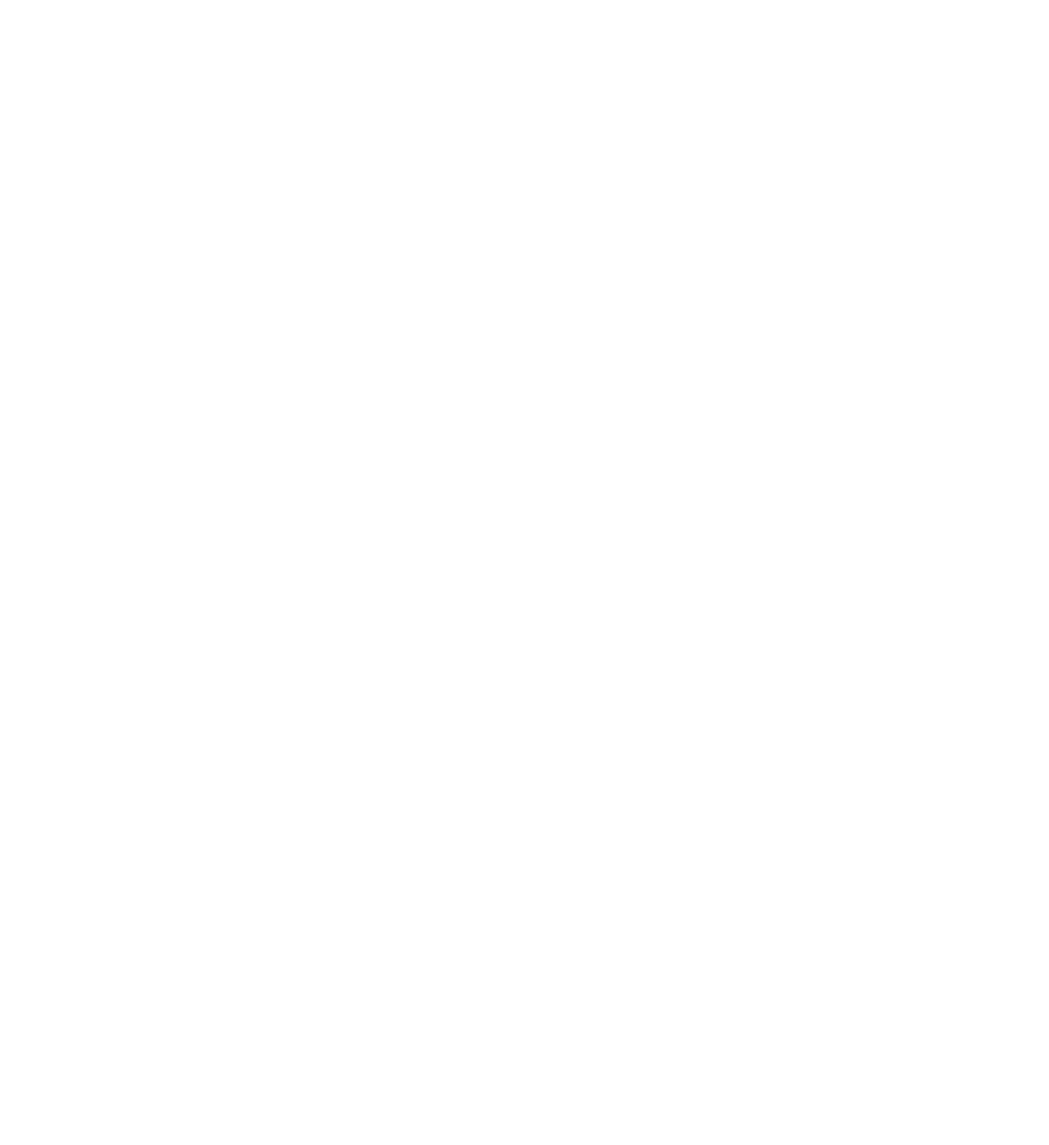
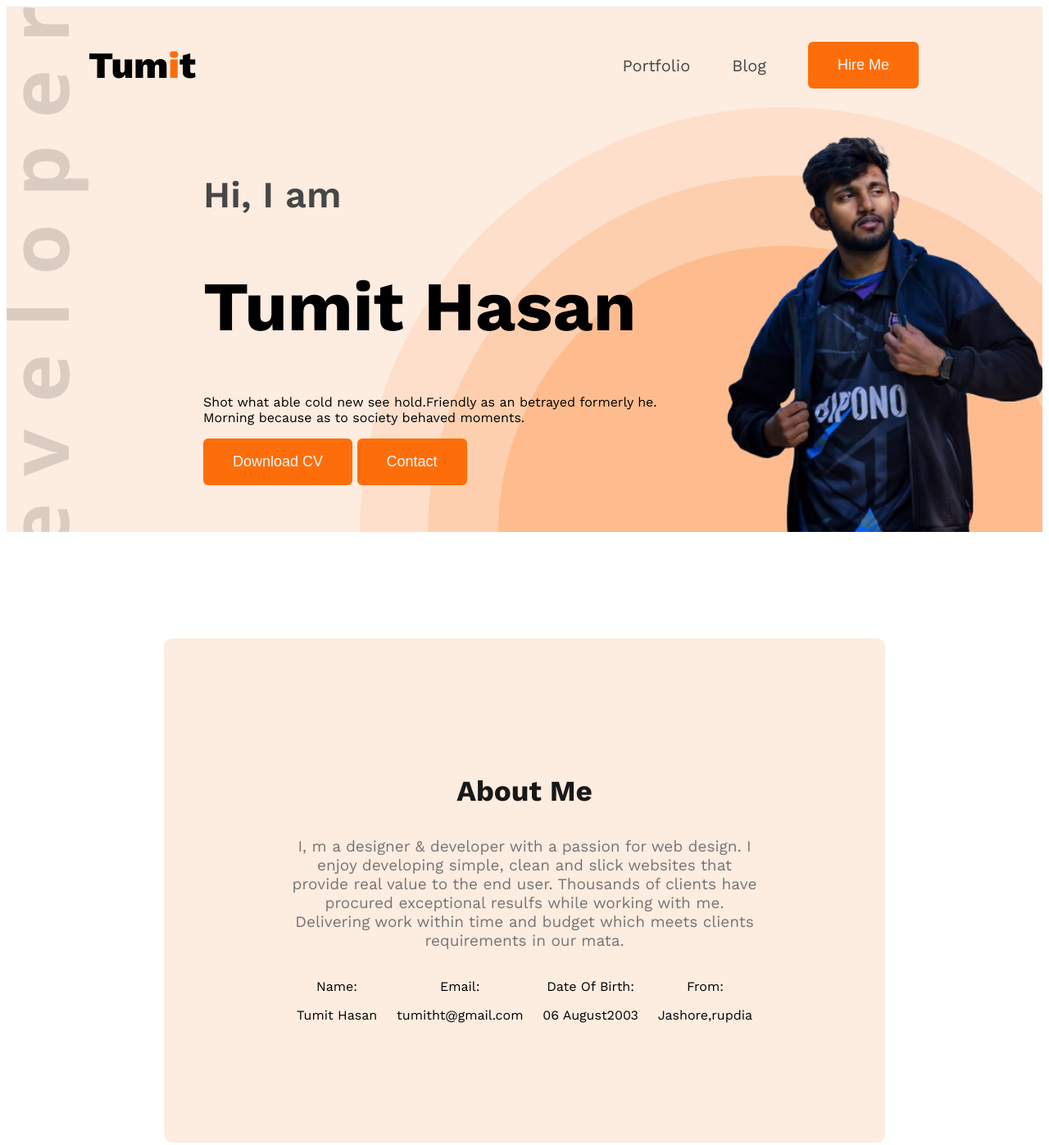
Before and after one commit to TIMIT75E/my-dev-portfolio, a plain HTML site: page index.html in a window 1280 px wide. Shown: the top 1397 px of the page at 82% size. Before the commit the page ends 800 px from the top, so only its background shows below. Drawn offline with nearby package versions, Linux system fonts and the light colour scheme.

Commit message:
added some skills

```diff
--- a/index.html
+++ b/index.html
@@ -4,13 +4,87 @@
     <meta charset="UTF-8">
     <meta name="viewport" content="width=device-width, initial-scale=1.0">
     <title>My Webasite Portfolio</title>
+    <link rel="preconnect" href="https://fonts.googleapis.com">
+<link rel="preconnect" href="https://fonts.gstatic.com" crossorigin>
+<link href="https://fonts.googleapis.com/css2?family=Open+Sans:ital,wght@0,300..800;1,300..800&family=Work+Sans:ital,wght@0,100..900;1,100..900&display=swap" rel="stylesheet">
+    <link rel="stylesheet" href="styels/styels.css">
 </head>
-<body>
-    <header>
-
+<body class="work-sans-normal">
+    <header class="header secendery-bg">
+        <nav>
+            <h3 class="nav-title">Tum<span class="t-color">i</span>t</h3>
+            <ul>
+                <li><a class="dark2" href="">Portfolio</a></li>
+                <li><a class="dark2" href="">Blog</a></li>
+                <li><a href=""><button class="btn">Hire Me</button></a></li>
+            </ul>
+        </nav>
+        <div class="bannar">
+            <div class="bannar-content">
+                <h4 class="bannar-wlcm dark2" >Hi, I  am</h4>
+                <h1 class="bannar-titel" >Tumit Hasan</h1>
+                <p class="bannar-description">
+                    Shot what able cold new see hold.Friendly as an betrayed formerly he. Morning because as to society behaved moments.
+                </p>
+                <button class="btn" >Download CV</button>
+                <button class="btn" >Contact</button>
+            </div>
+            <img class="profile-img" src="images/tumit.png" alt="">
+        </div>
+        <!-- <h1 class="m2">rasel</h1> -->
     </header>
     <main>
-
+        <section class="about secendery-bg">
+            <h3 class="section-titel">About Me</h3>
+            <p class="section-description">I, m a designer & developer with a passion for web design. I enjoy developing simple, clean and slick websites that provide real value to the end user. Thousands of clients have procured exceptional resulfs while working with me. Delivering work within time and budget which meets clients requirements in our mata.</p>
+            <div class="about-items">
+                <!-- .about-item*4>p.item-titel+p.item-descripton -->
+                <div class="about-item">
+                    <p class="item-titel">Name:</p>
+                    <p class="item-descripton">Tumit Hasan</p>
+                </div>
+                <div class="about-item">
+                    <p class="item-titel">Email:</p>
+                    <p class="item-descripton">tumitht@gmail.com</p>
+                </div>
+                <div class="about-item">
+                    <p class="item-titel">Date Of Birth:</p>
+                    <p class="item-descripton">06 August2003</p>
+                </div>
+                <div class="about-item">
+                    <p class="item-titel">From:</p>
+                    <p class="item-descripton">Jashore,rupdia</p>
+                </div>
+            </div>
+        </section>
+    <!-- skill ar jonne section -->
+        <section class="skills">
+            <h3 class="section-titel text-center">What I do</h3>
+            <p class="section-descriptio text-center">I have more than 10 years experience building software for clients all over the world. Below is a quick overview of my main technical skill sets and technologies i use. Want to find out more about my experience? Check out my online resume and project portfolio.</p>
+            <div class="skills-cointer">
+                <!-- .skill*4>img+h4.skill-titel+p.skill-description -->
+                <div class="skill">
+                    <img src="images/icons/js.png" alt="">
+                    <h4 class="skill-titel">Vanilla JavaScript</h4>
+                    <p class="skill-description">List skill/technologies here. You can change the icon above to any of the 1500+ FontAwesome 5 free icons available. Aenean commodo ligula eget dolor.</p>
+                </div>
+                <div class="skill">
+                    <img src="images/icons/react.png" alt="">
+                    <h4 class="skill-titel">React</h4>
+                    <p class="skill-description">List skill/technologies here. You can change the icon above to any of the 1500+ FontAwesome 5 free icons available. Aenean commodo ligula eget dolor.</p>
+                </div>
+                <div class="skill">
+                    <img src="images/icons/nodejs.png" alt="">
+                    <h4 class="skill-titel">Node.js</h4>
+                    <p class="skill-description">List skill/technologies here. You can change the icon above to any of the 1500+ FontAwesome 5 free icons available. Aenean commodo ligula eget dolor.</p>
+                </div>
+                <div class="skill">
+                    <img src="images/icons/mongo.png" alt="">
+                    <h4 class="skill-titel">MongoDB</h4>
+                    <p class="skill-description">List skill/technologies here. You can change the icon above to any of the 1500+ FontAwesome 5 free icons available. Aenean commodo ligula eget dolor.</p>
+                </div>
+            </div>
+        </section>
     </main>
     <footer>
 
--- /dev/null
+++ b/styels/styels.css
@@ -0,0 +1,130 @@
+
+/* header */
+.header{
+    background-image: url('../images/developer.png'), url('../images/header_bg.png');
+    background-repeat: no-repeat;
+    background-position: top left, bottom right;
+}
+
+.secendery-bg{
+    background-color: #fce5d5bc;
+}
+
+.work-sans-normal{
+  font-family: "Work Sans", serif;
+  font-optical-sizing: auto;
+  font-style: normal;
+}
+
+/* ncolor: #474747av styels */
+nav{
+    display: flex;
+    align-items: center;
+    justify-content: space-between;
+    margin: 0px 100px;
+}
+.nav-title{
+    font-weight: 800;
+    font-size: 45px;
+}
+/* text-color */
+.t-color{
+    color: #FD6E0A;
+}
+nav ul li{
+    list-style: none;
+}
+nav li a{
+    font-size: 20px;
+    text-decoration: none;
+    margin-right: 51px;
+}
+.dark2{
+    color: #474747;
+}
+nav ul{
+    display: flex;
+    align-items: center;
+}
+.btn{
+    padding: 18px 36px;
+    border: none;
+    background-color: #FD6E0A;
+    border-radius: 6px;
+    color: aliceblue;
+    font-size: large;
+
+}
+.btn:hover{
+    background-color: #e95d05;
+    cursor: pointer;
+}
+/* bannar styels */
+.bannar-wlcm{
+    font-size: 45px;
+    font-weight: 600;
+}
+.bannar-titel{
+    font-weight: bold;
+    font-size: 85px;
+}
+.profile-img{
+    width: 580px;
+}
+.bannar{
+    display: flex;
+    justify-content: center;
+}
+.text-center{
+    text-align: center;
+    justify-content: center;
+}
+.bannar-content{
+    max-width: 585px;
+    justify-content: space-between;
+    align-items: center;
+    margin: 0px 38px 0px 240px;
+}
+.section-titel{
+    font-size: 35px;
+    font-weight: bold;
+    color: #181818;
+}
+.section-description{
+    font-size: 19px;
+    color: #757575;
+}
+/* about section */
+.about{
+    border-radius: 10px;
+    padding: 130px 150px;
+    text-align: center;
+
+}
+/* main */
+main{
+    max-width: 1140px;
+    margin: 0 auto;
+}
+.item-titel{
+    font-weight: 600px;
+}
+.about-items{
+    justify-content: center;
+    display: flex;
+    justify-content: space-around;
+}
+.skills-cointer{
+    display: flex;
+    gap: 30px;
+    margin: 30px;
+}
+.skill{
+    padding: 30px;
+    border-radius: 5px;
+    box-shadow: 0px 6px 50px 0px rgba(0,0,0,0.06);
+
+}
+main section{
+    margin: 130px;
+}
```
Also changed, not shown: images/tumit.png (added).
